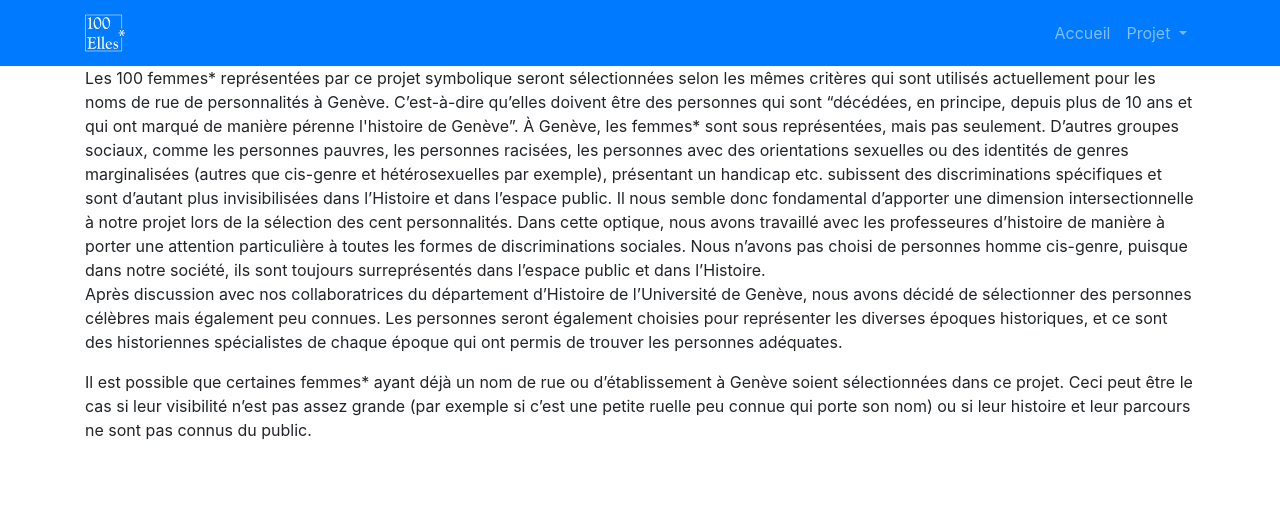
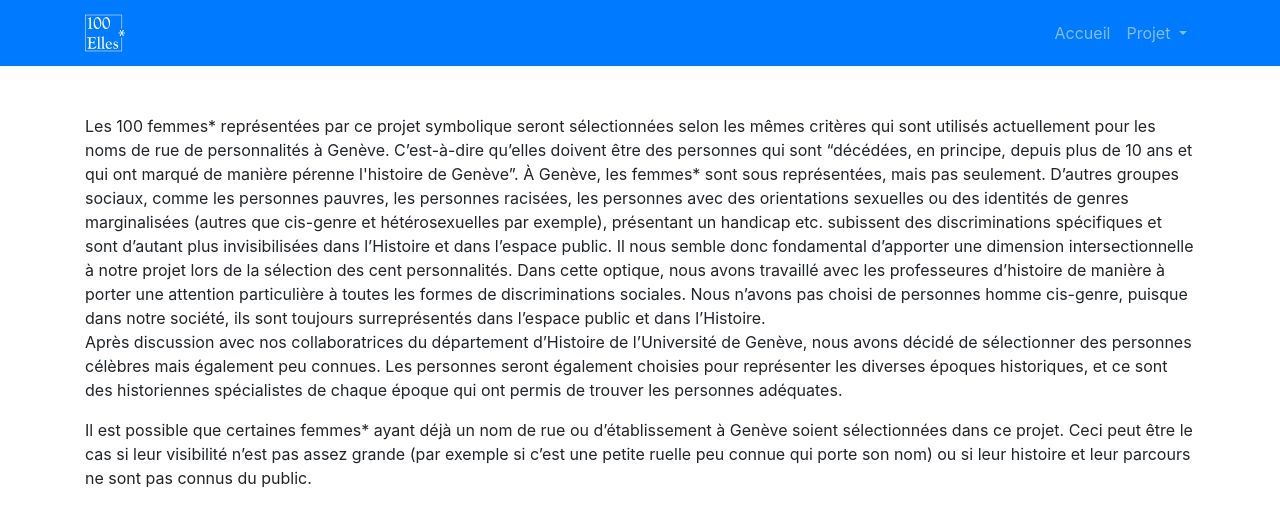
Before and after one commit to larucheio/100elles.ch, a Jekyll site: the page built from projet/travail-des-historiennes/index.html, in a window 1280 px wide. Shown: the top 527 px of the page. Built offline with Jekyll 4.4.1, drawn with Linux system fonts in a browser that asks for light colours.

Commit message:
Margin on bottom of navigation bar

```diff
--- a/_layouts/main.html
+++ b/_layouts/main.html
@@ -22,7 +22,7 @@
     <script src="https://stackpath.bootstrapcdn.com/bootstrap/4.3.0/js/bootstrap.min.js" integrity="sha384-7aThvCh9TypR7fIc2HV4O/nFMVCBwyIUKL8XCtKE+8xgCgl/PQGuFsvShjr74PBp" crossorigin="anonymous"></script>
   </head>
   <body>
-    <nav class="navbar navbar-expand-lg navbar-dark bg-primary">
+    <nav class="navbar navbar-expand-lg navbar-dark bg-primary mb-5">
       <div class="container">
         <a class="navbar-brand" href="/">
           <img src="/img/100elles-logo.svg" width="40" height="40" alt="100 Elles*">
```
